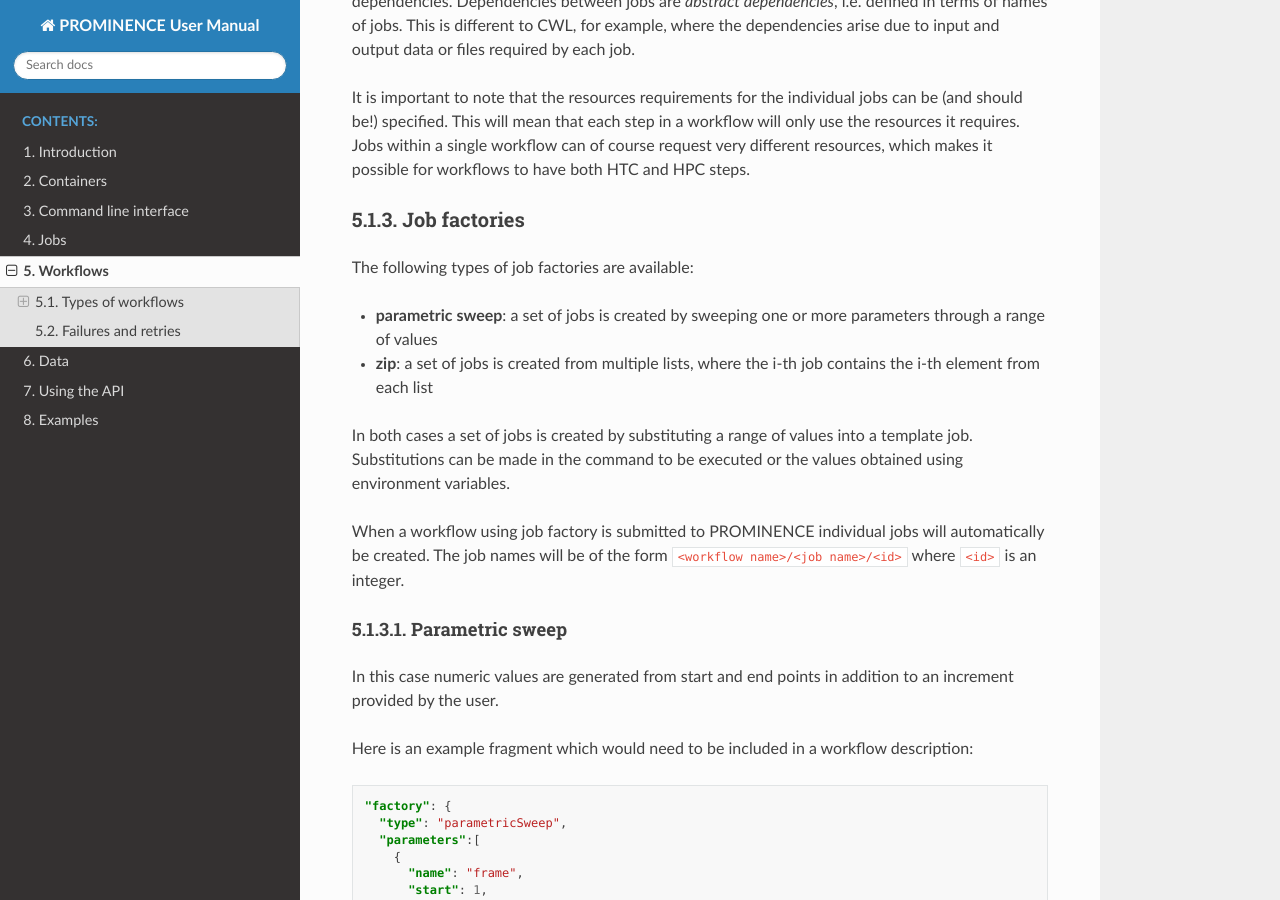
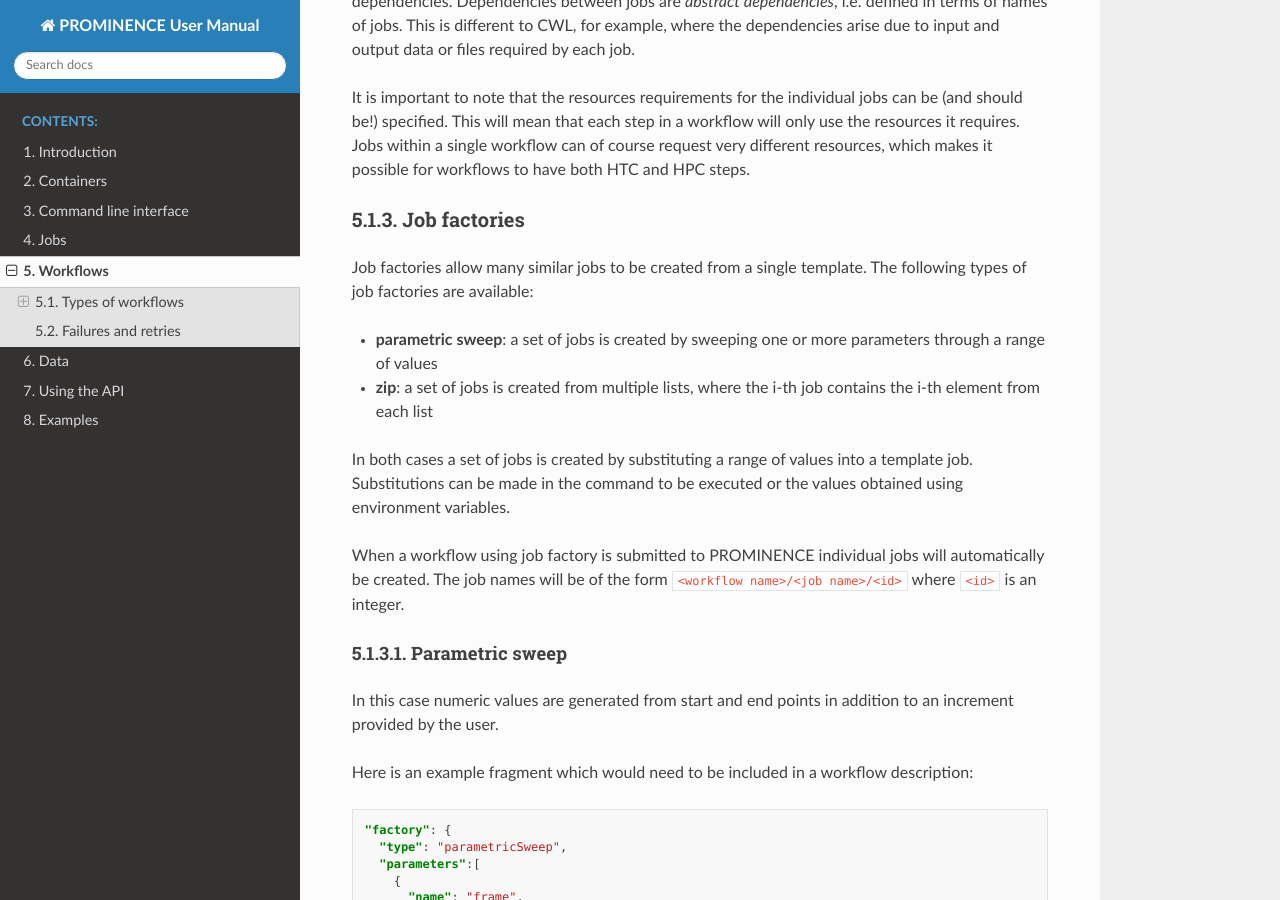
Before and after one commit to prominence-eosc/docs-eosc, a Sphinx documentation site: the page built from source/workflows.rst, in a window 1280 px wide and 900 px high, scrolled down 994 px. Built offline with Sphinx 7.4.7 and the Read the Docs theme 2.0.0, drawn with Linux system fonts in a browser that asks for light colours.

Commit message:
Add a sentence explaining what job factories are

```diff
--- a/source/workflows.rst
+++ b/source/workflows.rst
@@ -47,7 +47,7 @@ It is important to note that the resources requirements for the individual jobs
 Job factories
 ^^^^^^^^^^^^^
 
-The following types of job factories are available:
+Job factories allow many similar jobs to be created from a single template. The following types of job factories are available:
 
 * **parametric sweep**: a set of jobs is created by sweeping one or more parameters through a range of values
 * **zip**: a set of jobs is created from multiple lists, where the i-th job contains the i-th element from each list
```
